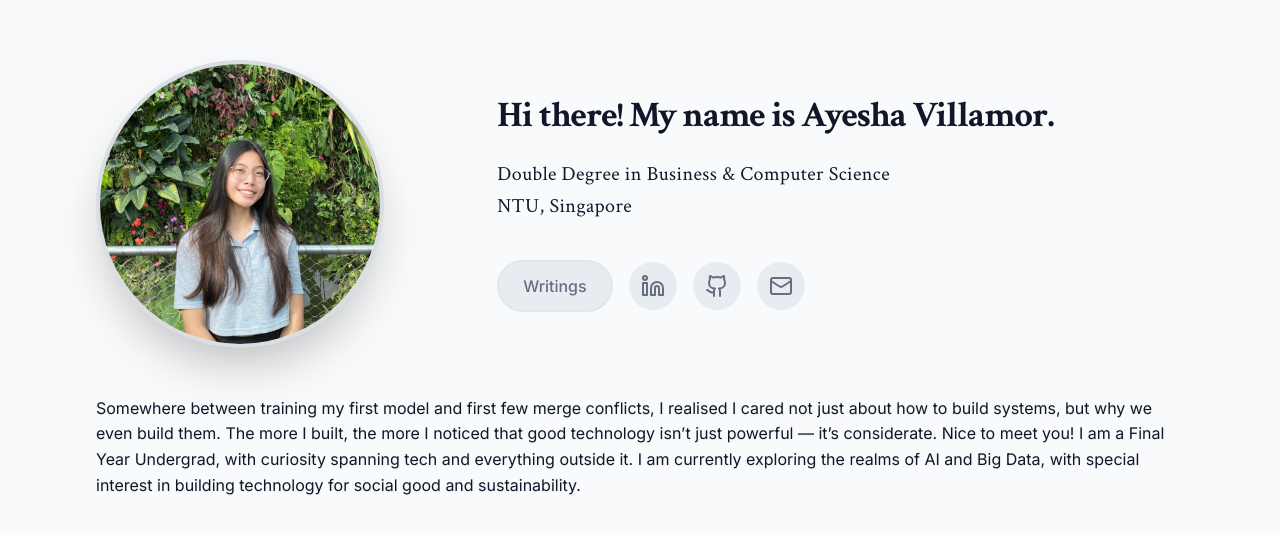
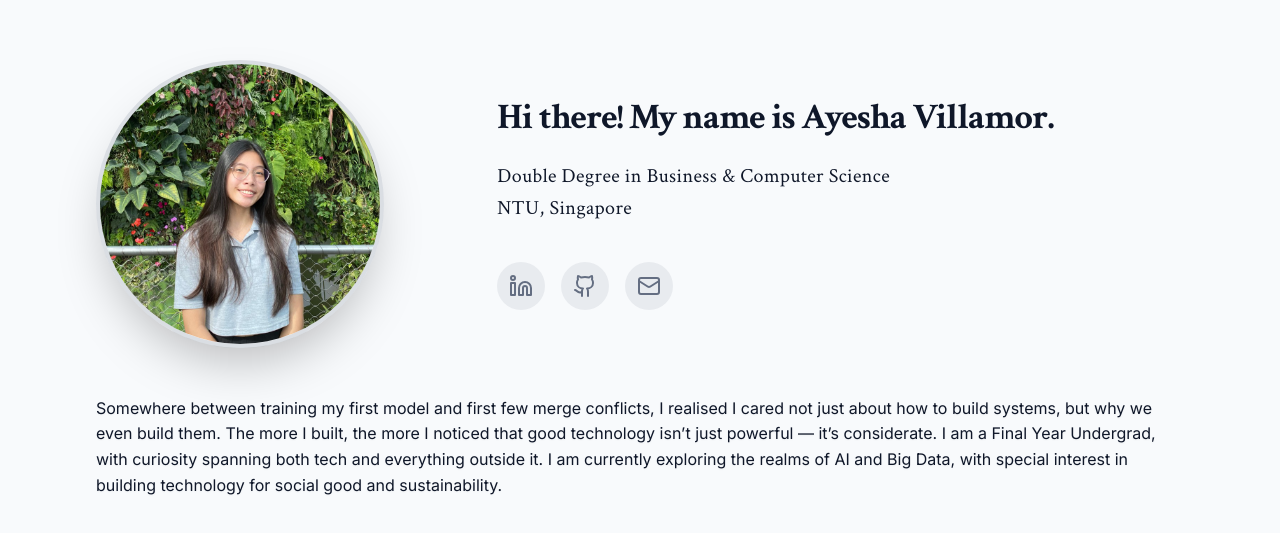
Before and after one commit to yeshavlamor/personal-website, a React (Vite) app: page / in a window 1280 px wide. Shown: the part 921-1454 px from the top of the page. Built offline with nearby package versions, Linux system fonts and the light colour scheme.

Commit message:
change descrip

```diff
--- a/src/components/HeroSection.jsx
+++ b/src/components/HeroSection.jsx
@@ -38,7 +38,7 @@ export const HeroSection = () => {
                         <div className="pt-4 opacity-0 animate-fade-in-delay-5 space-y-4">
                             <div className="flex flex-row items-left lg:justify-start gap-3 md:gap-4">
                                 {/* writings button */}
-                                <Link
+                                {/* <Link
                                     to="/writings"
                                     className="px-4 py-2 md:px-6 md:py-3 rounded-full bg-primary/10 text-primary font-medium text-sm md:text-base
                                              hover:bg-primary/90 transition-all duration-200
@@ -47,7 +47,7 @@ export const HeroSection = () => {
                                              border-2 hover:border-primary/80"
                                 >
                                     Writings
-                                </Link>
+                                </Link> */}
 
                                 {/* Contact Icons */}
                                 <div className="flex items-center gap-3 md:gap-4">
@@ -97,7 +97,7 @@ export const HeroSection = () => {
 
                             The more I built, the more I noticed that good technology isn’t just powerful — it’s considerate.
 
-                            Nice to meet you! I am a Final Year Undergrad, with curiosity spanning tech and everything outside it.
+                            I am a Final Year Undergrad, with curiosity spanning both tech and everything outside it.
                             I am currently exploring the realms of AI and Big Data, with special interest in building technology
                             for social good and sustainability.
 {/*
```
